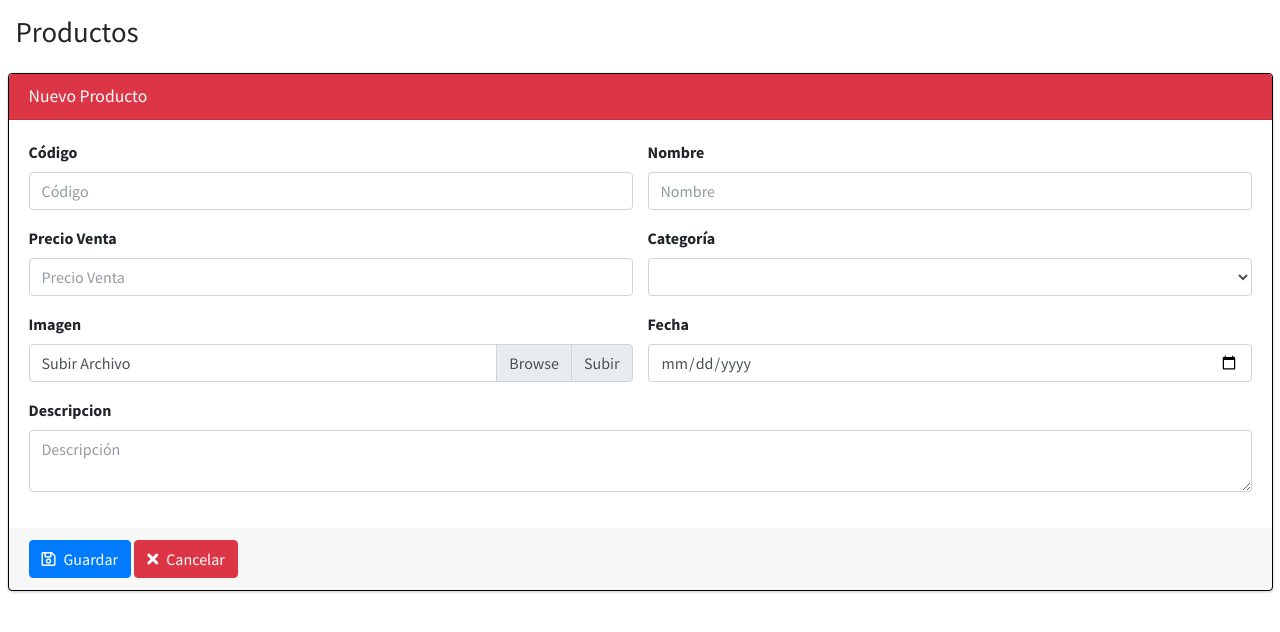
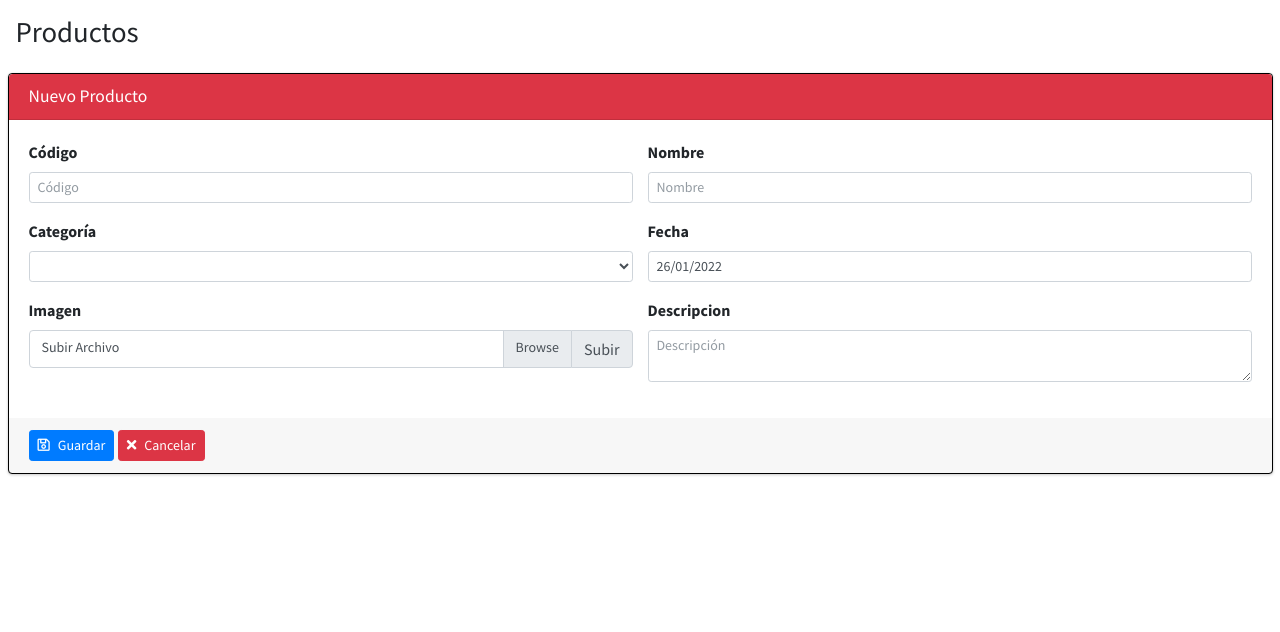
Before and after one commit to Juancgalarza/gs-c2-front, a PHP site: the page made by views/contents/productos.php in a window 1280 px wide. Shown: the top 632 px of the page. Run offline with PHP 8.4, Linux system fonts and the light colour scheme; the template is opened without the code that fills it, so the values that code supplies are empty; some libraries are stand-ins or nearby versions.

Commit message:
interfaz producto y ruc

```diff
--- a/views/contents/clientes.php
+++ b/views/contents/clientes.php
@@ -79,8 +79,8 @@
                         </div>
                         <!-- /.card-body -->
                         <div class="card-footer">
-                            <button type="submit" class="btn btn-primary"><i class="far fa-save mr-2"></i>Guardar</button>
-                            <button type="button" class="btn btn-danger" id="btn-cancelar"><i class="fas fa-times mr-2"></i>Cancelar</button>
+                            <button type="submit" class="btn btn-primary btn-sm"><i class="far fa-save mr-2"></i>Guardar</button>
+                            <button type="button" class="btn btn-danger btn-sm" id="btn-cancelar"><i class="fas fa-times mr-2"></i>Cancelar</button>
                         </div>
                     </form>
                 </div>
--- a/views/contents/permisos.php
+++ b/views/contents/permisos.php
@@ -16,7 +16,7 @@
         <div class="row">
             <div class="col-12 col-md-6 col-lg-4 d-flex justify-content-center form-group flex-column">
                 <label for="">Rol</label>
-                <select class="form-control" id="select-rol">
+                <select class="form-control form-control-sm" id="select-rol">
                     <!--  <option>option 1</option> -->
                 </select>
             </div>
--- a/views/contents/productos.php
+++ b/views/contents/productos.php
@@ -25,38 +25,42 @@
                         <div class="card-body">
                             <div class="row">
                                 <div class="col-12 col-md-6">
-
-
-
-
                                     <div class="form-group">
                                         <label for="exampleInputEmail1">Código</label>
-                                        <input type="text" name="codigo" class="form-control" id="codigo-producto"
-                                            placeholder="Código">
+                                        <input type="text" name="codigo" class="form-control form-control-sm"
+                                            id="codigo-producto" placeholder="Código">
                                     </div>
                                 </div>
                                 <div class="col-12 col-md-6">
                                     <div class="form-group">
                                         <label for="exampleInputPassword1">Nombre</label>
-                                        <input type="text" name="nombre" class="form-control" id="nombre-producto"
-                                            placeholder="Nombre">
+                                        <input type="text" name="nombre" class="form-control form-control-sm"
+                                            id="nombre-producto" placeholder="Nombre">
                                     </div>
                                 </div>
                             </div>
                             <div class="row">
-                                <div class="col-12 col-md-6">
+                                <!--  <div class="col-12 col-md-6">
                                     <div class="form-group">
                                         <label for="exampleInputPassword1">Precio Venta</label>
                                         <input type="text" name="precio_venta" class="form-control"
                                             id="precio-venta-producto" placeholder="Precio Venta">
                                     </div>
+                                </div> -->
+                                <div class="col-12 col-md-6">
+                                    <div class="form-group">
+                                        <label for="exampleInputPassword1">Categoría</label>
+                                        <select class="form-control form-control-sm" id="select-categoria"
+                                            name="categoria">
+                                            <!-- <option>Seleccione una Categoría</option> -->
+                                        </select>
+                                    </div>
                                 </div>
                                 <div class="col-12 col-md-6">
                                     <div class="form-group">
-                                        <label for="exampleInputPassword1">Categoría</label>
-                                        <select class="form-control" id="select-categoria" name="categoria">
-                                            <!-- <option>Seleccione una Categoría</option> -->
-                                        </select>
+                                        <label for="exampleInputEmail1">Fecha</label>
+                                        <input type="text" class="form-control form-control-sm" id="fecha-producto"
+                                            name="fecha" placeholder="Descripción" value="<?=date('d/m/Y')?>">
                                     </div>
                                 </div>
                             </div>
@@ -65,7 +69,7 @@
                                     <div class="form-group">
                                         <label for="imagen-producto">Imagen</label>
                                         <div class="input-group">
-                                            <div class="custom-file">
+                                            <div class="custom-file form-control-sm">
                                                 <input type="file" name="img" id="imagen-producto"
                                                     class="custom-file-input" accept="image/*">
                                                 <label class="custom-file-label" for="exampleInputFile">Subir
@@ -79,22 +83,19 @@
                                 </div>
                                 <div class="col-12 col-md-6">
                                     <div class="form-group">
-                                        <label for="exampleInputEmail1">Fecha</label>
-                                        <input type="date" class="form-control" id="fecha-producto" name="fecha"
-                                            placeholder="Descripción">
+                                        <label for="exampleInputEmail1">Descripcion</label>
+                                        <textarea class="form-control form-control-sm" id="descripcion-producto"
+                                            rows="2" placeholder="Descripción"></textarea>
                                     </div>
                                 </div>
-                            </div>
-                            <div class="form-group">
-                                <label for="exampleInputEmail1">Descripcion</label>
-                                <textarea class="form-control" id="descripcion-producto" rows="2"
-                                    placeholder="Descripción"></textarea>
                             </div>
                         </div>
                         <!-- /.card-body -->
                         <div class="card-footer">
-                            <button type="submit" class="btn btn-primary"><i class="far fa-save mr-2"></i>Guardar</button>
-                            <button type="button" class="btn btn-danger" id="btn-cancelar"><i class="fas fa-times mr-2"></i>Cancelar</button>
+                            <button type="submit" class="btn btn-primary btn-sm"><i
+                                    class="far fa-save mr-2"></i>Guardar</button>
+                            <button type="button" class="btn btn-danger btn-sm" id="btn-cancelar"><i
+                                    class="fas fa-times mr-2"></i>Cancelar</button>
                         </div>
                     </form>
                 </div>
--- a/views/contents/proveedores.php
+++ b/views/contents/proveedores.php
@@ -64,9 +64,9 @@
                         </div>
                         <!-- /.card-body -->
                         <div class="card-footer">
-                            <button type="submit" class="btn btn-primary"><i
+                            <button type="submit" class="btn btn-primary btn-sm"><i
                                     class="far fa-save mr-2"></i>Guardar</button>
-                            <button type="button" class="btn btn-danger" id="btn-cancelar"><i
+                            <button type="button" class="btn btn-danger btn-sm" id="btn-cancelar"><i
                                     class="fas fa-times mr-2"></i>Cancelar</button>
                         </div>
                     </form>
--- a/views/contents/usuarios.php
+++ b/views/contents/usuarios.php
@@ -6,7 +6,7 @@
                 <h1 class="m-0">Usuarios</h1>
             </div>
             <div class="col-sm-6 text-right">
-                <a class="btn btn-primary" id="agregar-rol-modal">
+                <a class="btn btn-primary btn-sm" id="agregar-rol-modal">
                     <i class="fas fa-plus mr-2"></i>
                     Agregar Rol</a>
             </div>
@@ -121,9 +121,9 @@
                                         </div>
                                     </div>
                                     <div class="card-footer">
-                                        <button type="submit" class="btn btn-primary"><i
+                                        <button type="submit" class="btn btn-primary btn-sm"><i
                                                 class="far fa-save mr-2"></i>Guardar</button>
-                                        <button type="button" class="btn btn-danger" id="btn-cancelar"><i
+                                        <button type="button" class="btn btn-danger btn-sm" id="btn-cancelar"><i
                                                 class="fas fa-times mr-2"></i>Cancelar</button>
                                     </div>
                                 </form>
--- a/views/dist/js/scripts/producto.js
+++ b/views/dist/js/scripts/producto.js
@@ -108,9 +108,6 @@ $(function(){
         if(json.producto.nombre.length == 0){
             return false;
         }else
-        if(json.producto.precio_venta.length == 0){
-            return false
-        }else
         if(json.producto.fecha.length == 0){
             return false;
         }
@@ -127,7 +124,7 @@ $(function(){
             let codigo = $('#codigo-producto').val();
             let nombre = $('#nombre-producto').val();
             let descripcion = $('#descripcion-producto').val();
-            let precio_venta = $('#precio-venta-producto').val();
+            //let precio_venta = $('#precio-venta-producto').val();
             let fecha = $('#fecha-producto').val();
             let img = $('#imagen-producto')[0].files[0];
 
@@ -139,7 +136,6 @@ $(function(){
                     codigo : codigo,
                     nombre : nombre,
                     descripcion : descripcion,
-                    precio_venta : precio_venta,
                     fecha : fecha,
                     img : def
                 }
--- a/views/dist/js/scripts/proveedores.js
+++ b/views/dist/js/scripts/proveedores.js
@@ -177,7 +177,7 @@ $(function(){
     }
 
     function validarCedula(cedula){
-        if(cedula.length == 13 && cedula + 001){
+        if(cedula.length == 13 && cedula + '001'){
 
             //Obtenemos el digito de la region que sonlos dos primeros digitos
             var digito_region = cedula.substring(0,2);
```
